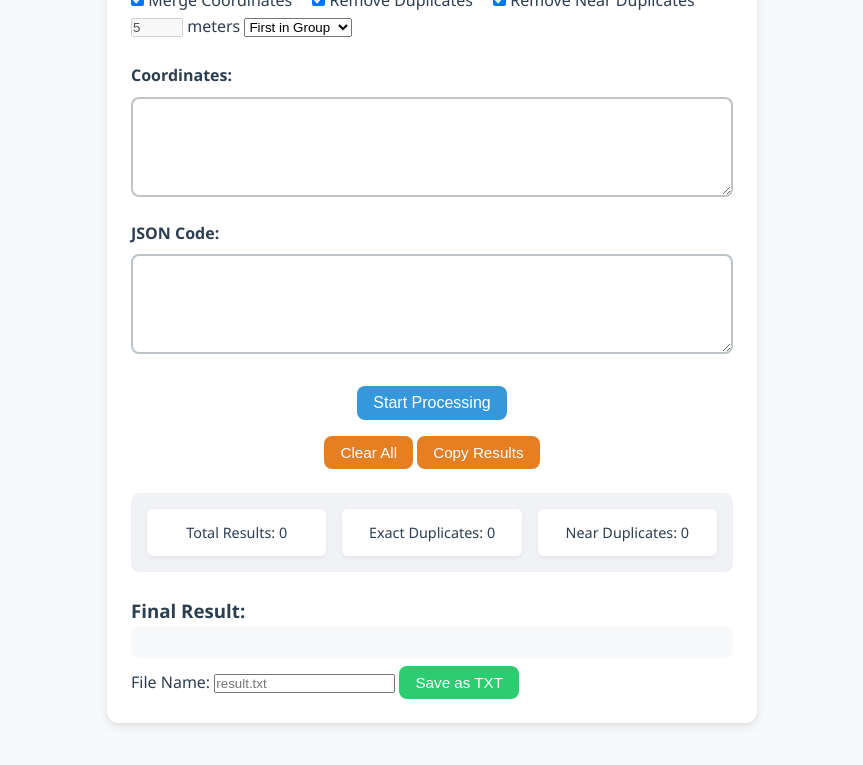
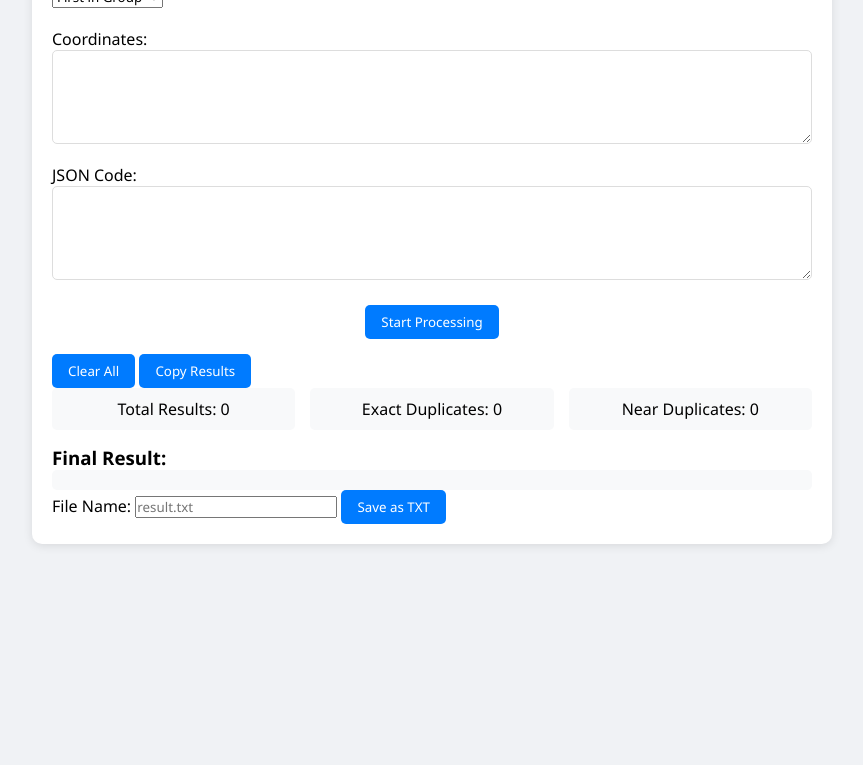
Before and after one commit to omar2006200/Advanced-Coordinates-Processor, a plain HTML site: page index.html in a window 1280 px wide. Shown: the part 129-894 px from the top of the page, without its empty margins (208-1071 px from the left). After the commit the page ends 800 px from the top, so only its background shows below. Drawn offline with Linux system fonts and the light colour scheme.

Commit message:
Update styles.css

```diff
--- a/styles.css
+++ b/styles.css
@@ -1,187 +1,94 @@
-/* Reset and Base Styles */
 * {
-    box-sizing: border-box;
     margin: 0;
     padding: 0;
+    box-sizing: border-box;
+    font-family: 'Segoe UI', Tahoma, Geneva, Verdana, sans-serif;
 }
 
 body {
-    font-family: 'Segoe UI', Tahoma, Geneva, Verdana, sans-serif;
-    background: #f8f9fa;
-    color: #2c3e50;
-    line-height: 1.6;
-    padding: 10px;
+    background: #f0f2f5;
+    padding: 20px;
 }
 
-/* Container */
 .container {
-    max-width: 100%;
-    width: 650px;
-    margin: 2rem auto;
-    padding: 1.5rem;
-    background: #fff;
-    border-radius: 12px;
-    box-shadow: 0 4px 10px rgba(0, 0, 0, 0.1);
+    max-width: 800px;
+    margin: 0 auto;
+    background: white;
+    padding: 20px;
+    border-radius: 10px;
+    box-shadow: 0 2px 10px rgba(0,0,0,0.1);
 }
 
-/* Function Selection */
 .function-selection {
-    margin-bottom: 1.5rem;
+    margin-bottom: 20px;
+    display: flex;
+    gap: 10px;
+    align-items: center;
+    flex-wrap: wrap;
 }
 
-.function-selection label {
-    margin-right: 1rem;
-    font-size: 1rem;
+.grid-container {
+    display: grid;
+    gap: 15px;
+    margin-bottom: 20px;
 }
 
-/* Grid Layout */
-.grid-container {
-    display: grid;
-    grid-template-columns: 1fr;
-    gap: 1rem;
-    margin-bottom: 1.5rem;
+.input-group textarea {
+    width: 100%;
+    padding: 10px;
+    border: 1px solid #ddd;
+    border-radius: 5px;
+    resize: vertical;
 }
 
-.input-group label {
-    font-weight: bold;
-    margin-bottom: 0.5rem;
-    display: block;
+.processing-section {
+    text-align: center;
+    margin-bottom: 15px;
 }
 
-.input-group textarea,
-.input-group input {
-    width: 100%;
-    padding: 0.75rem;
-    border: 2px solid #bdc3c7;
-    border-radius: 8px;
-    font-family: 'Courier New', Courier, monospace;
-    font-size: 0.95rem;
+button {
+    padding: 8px 16px;
+    border: none;
+    border-radius: 5px;
+    cursor: pointer;
+    background: #007bff;
+    color: white;
+    transition: background 0.3s;
 }
 
-/* Processing Section */
-.processing-section {
-    margin-bottom: 1rem;
+button:hover {
+    background: #0056b3;
+}
+
+.info-panel {
+    display: flex;
+    gap: 15px;
+    margin-bottom: 15px;
+}
+
+.info-item {
+    padding: 10px;
+    background: #f8f9fa;
+    border-radius: 5px;
+    flex: 1;
     text-align: center;
 }
 
-button.process-btn {
-    font-size: 1rem;
-    padding: 0.5rem 1rem;
-    background-color: #3498db;
-    color: white;
-    border: none;
-    border-radius: 8px;
-    cursor: pointer;
-    transition: background 0.3s ease;
+#error-container {
+    color: #dc3545;
+    padding: 10px;
+    margin-bottom: 15px;
+    display: none;
 }
 
-button.process-btn:hover {
-    background-color: #2980b9;
-}
-
-/* Actions Section */
-.actions-section {
-    text-align: center;
-    margin-bottom: 1.5rem;
-}
-
-button {
-    font-size: 0.95rem;
-    padding: 0.5rem 1rem;
-    border-radius: 8px;
-    border: none;
-    background: #e67e22;
-    color: white;
-    cursor: pointer;
-    transition: background 0.3s ease, color 0.3s ease;
-}
-
-button:hover {
-    background: #d35400;
-    color: #ffffff;
-}
-
-.progress-container {
-    display: none;
-    margin-top: 1rem;
-    display: flex;
-    align-items: center;
-    gap: 1rem;
-}
-
-.progress-bar {
-    flex-grow: 1;
-    height: 20px;
-    background: #ecf0f1;
-    border-radius: 10px;
-    overflow: hidden;
-}
-
-.progress {
-    height: 100%;
-    background: #2ecc71;
-    transition: width 0.3s ease;
-}
-
-/* Info Panel */
-.info-panel {
-    display: grid;
-    grid-template-columns: repeat(3, 1fr);
-    gap: 1rem;
-    margin: 1.5rem 0;
-    padding: 1rem;
-    background: #f1f2f6;
-    border-radius: 8px;
-    text-align: center;
-}
-
-.info-item {
-    padding: 0.75rem;
-    background: white;
-    border-radius: 6px;
-    box-shadow: 0 2px 4px rgba(0, 0, 0, 0.05);
-    font-size: 0.9rem;
-}
-
-/* Error Handling */
-#error-container {
-    padding: 0.75rem;
-    margin: 1rem 0;
-    background: #ffeef0;
-    border: 2px solid #ff6b6b;
-    border-radius: 8px;
-    color: #c92a2a;
-}
-
-/* Output Section */
 .output-section pre {
-    white-space: pre-wrap;
-    word-wrap: break-word;
-    padding: 1rem;
     background: #f8f9fa;
-    border-radius: 8px;
+    padding: 10px;
+    border-radius: 5px;
     max-height: 300px;
-    overflow-y: auto;
-    font-size: 0.85rem;
+    overflow: auto;
 }
 
 .hidden {
     display: none !important;
 }
-
-/* Save Button */
-.save-btn {
-    font-size: 0.95rem;
-    padding: 0.5rem 1rem;
-    background-color: #2ecc71;
-    color: white;
-    border: none;
-    border-radius: 8px;
-    cursor: pointer;
-    transition: background 0.3s ease;
-    margin-top: 0.5rem;
-}
-
-.save-btn:hover {
-    background-color: #27ae60;
-}
```
